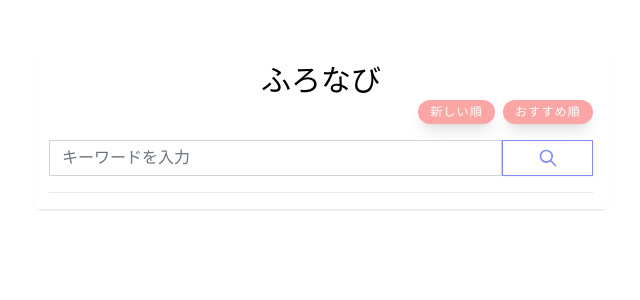
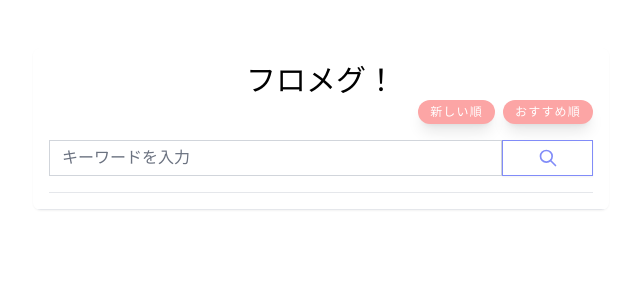
Before and after one commit to anti-15/Fronavi, a Laravel app: page /review in a window 1280 px wide. Shown: the part 65-365 px from the top of the page, without its empty margins (319-959 px from the left). Run offline with Laravel 9, Linux system fonts and the light colour scheme; a user stored in the database is signed in; data comes from the database, SQL or seed files in the repository; data that the repository does not hold is empty; style sheets or scripts are compiled from the project's sources.

Commit message:
名前の変更

```diff
--- a/resources/views/review/index.blade.php
+++ b/resources/views/review/index.blade.php
@@ -5,7 +5,7 @@
     <div class="max-w-xl mx-auto sm:w-10/12 md:w-8/10 ">
       <div class="bg-white overflow-hidden shadow-sm sm:rounded-lg">
         <div class="p-4 bg-white border-b border-gray-200">
-          <h1 class="text-center text-3xl">ふろなび</h1>
+          <h1 class="text-center text-3xl">フロメグ！</h1>
           <table class="text-center w-full border-collapse">
             <thead>
 
```
